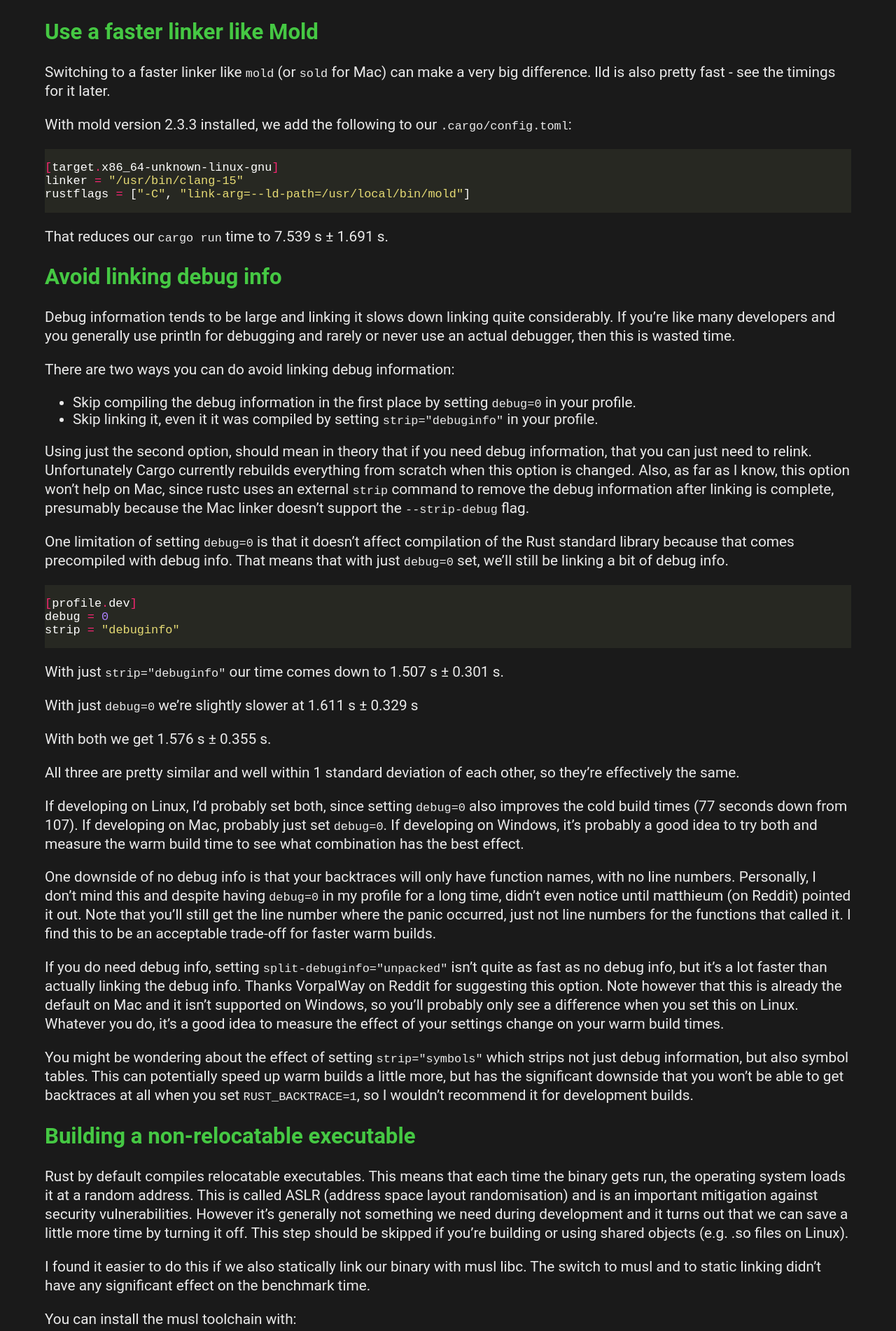
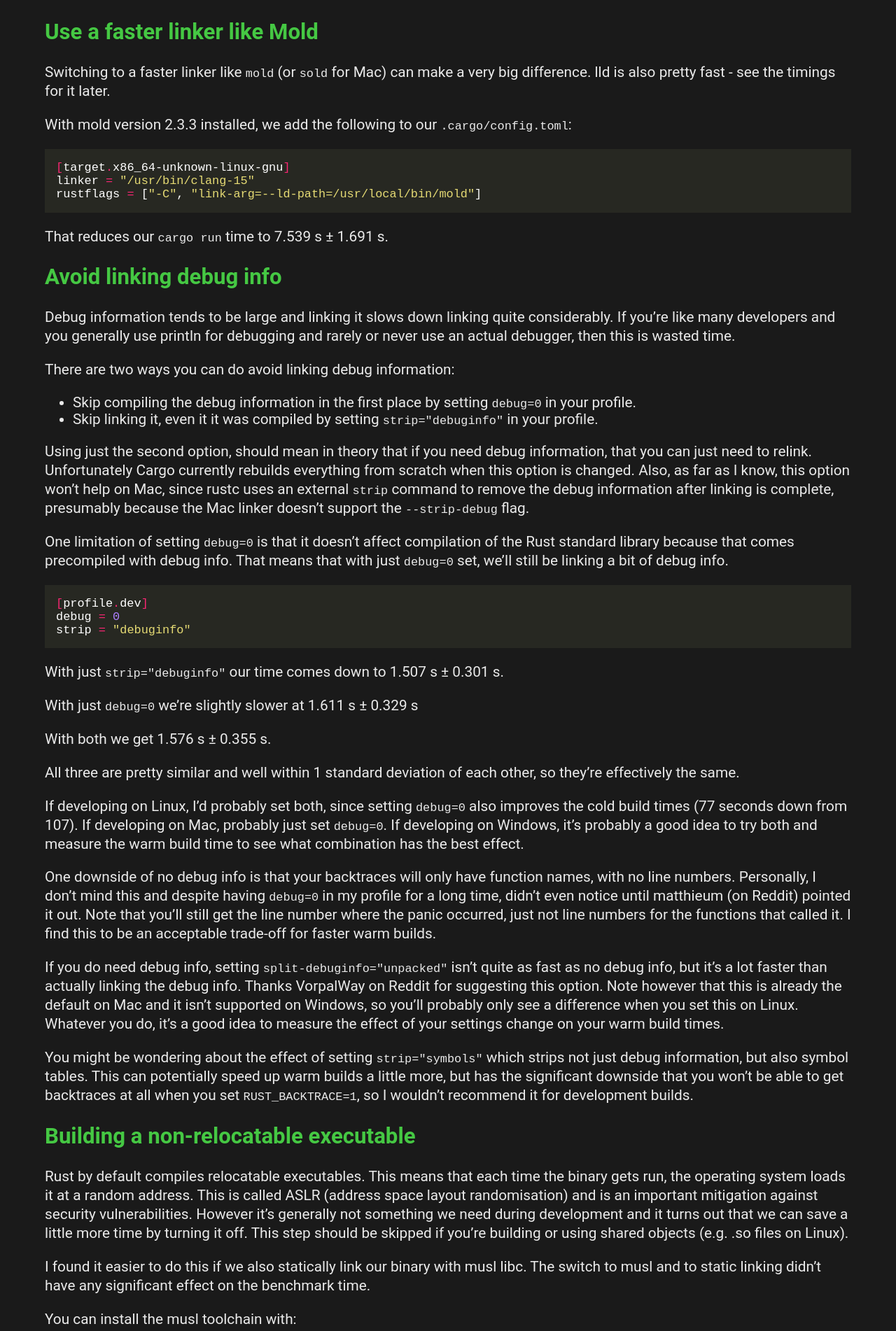
Before and after one commit to davidlattimore/davidlattimore.github.io, a Jekyll site: the page built from _posts/2024-02-05-speeding-up-the-rust-edit-build-run-cycle.md, in a window 1280 px wide. Shown: the part 773-2675 px from the top of the page at 70% size. Built offline with Jekyll 4.4.1, drawn with Linux system fonts in a browser that asks for light colours.

Commit message:
CSS tweaks

```diff
--- a/css/common.css
+++ b/css/common.css
@@ -32,6 +32,15 @@ a:hover {
 
 .highlight {
     overflow-x: auto;
+}
+
+pre.highlight {
+    padding: 0 1rem;
+}
+
+.social-links {
+    border-top: 1px dotted #45c843;
+    padding-top: 1rem;
 }
 
 .social-links img {
```
